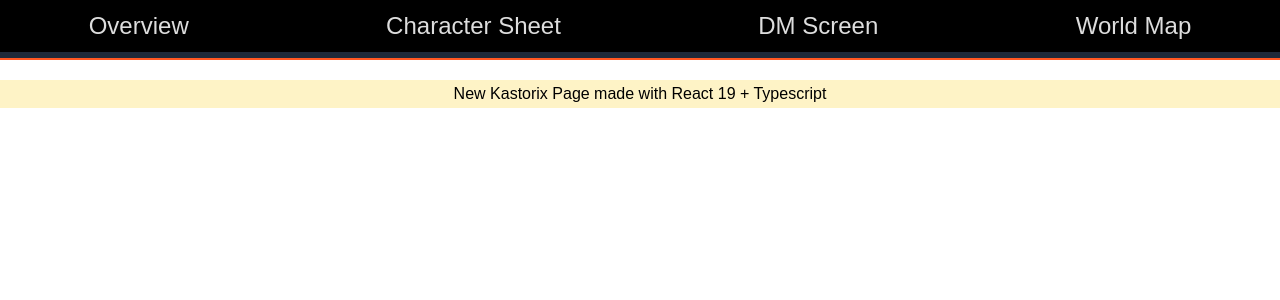
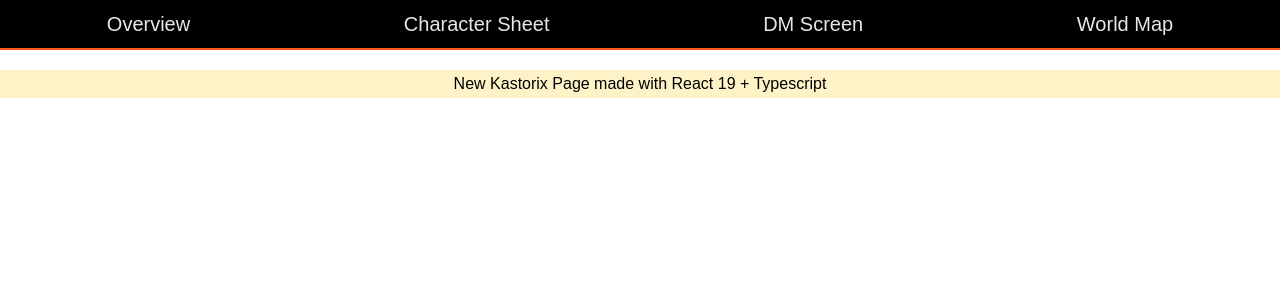
Before and after one commit to Acasez/kastorixv2, a React (Vite) app: page / in a window 1280 px wide. Shown: the top 300 px of the page. Built offline with nearby package versions, Linux system fonts and the light colour scheme.

Commit message:
Header style without css

```diff
--- a/src/components/PageStructure/MainHeader.tsx
+++ b/src/components/PageStructure/MainHeader.tsx
@@ -1,30 +1,29 @@
 import { NavLink } from "react-router-dom";
 import { routes } from "../../routes/config";
-import "../../CSS/headerStyle.css";
 
 export default function MainHeader() {
-  // Filter routes that should appear in the header
   const headerRoutes = routes.filter((route) => route.createHeader);
 
   return (
     <nav
-      className="bg-text-black text-text-light h-15 topnav border-striking border-b-2"
+      className="bg-text-black text-text-light border-striking border-b-2"
       role="navigation"
     >
-      <ul className="flex justify-center gap-5 text-3xl">
-        {headerRoutes.map((route) => {
-          return (
-            <li key={route.path}>
-              <NavLink
-                to={route.path || "/"} // Handle empty path
-                end={route.path === "" || route.path === "/index"}
-                className={"text-2xl"}
-              >
-                {route.header || "Dashboard"} {/* Fallback for empty path */}
-              </NavLink>
-            </li>
-          );
-        })}
+      <ul className="flex list-none w-full p-0 m-0 bg-black max-md:flex-col max-md:w-full md:flex-wrap md:justify-center xl:flex-nowrap">
+        {headerRoutes.map((route) => (
+          <li
+            key={route.path}
+            className="relative grow text-center px-4 py-2.5 text-xl max-md:w-full max-md:text-left md:max-[1080px]:flex-initial md:max-[1080px]:min-w-30 md:max-[1080px]:text-base md:max-[1080px]:px-2.5 md:max-[1080px]:py-2"
+          >
+            <NavLink
+              to={route.path || "/"}
+              end={route.path === "" || route.path === "/index"}
+              className="block text-text-light no-underline whitespace-nowrap overflow-hidden text-ellipsis transition-all duration-300 hover:text-gray-300 [&.active]:font-bold"
+            >
+              {route.header || "Dashboard"}
+            </NavLink>
+          </li>
+        ))}
       </ul>
     </nav>
   );
```
